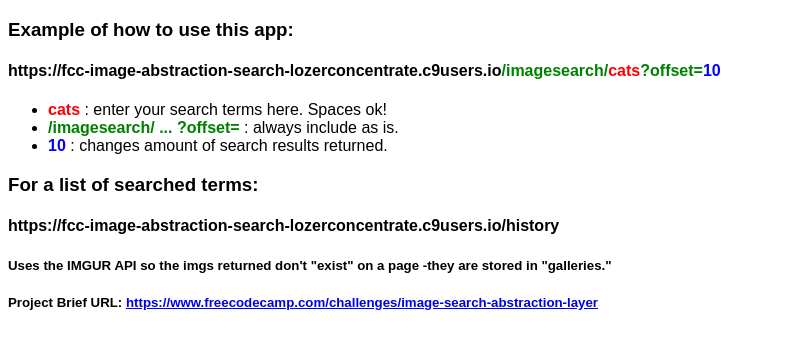
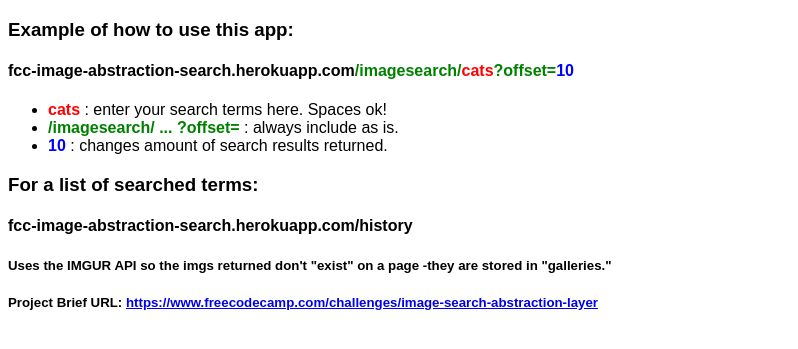
Before and after one commit to Lozerconcentrate/fcc-img-search, a website: page public/index.html in a window 1280 px wide. Shown: the part 61-410 px from the top of the page, without its empty margins (0-798 px from the left). Drawn offline with Linux system fonts and the light colour scheme.

Commit message:
updated index example base url

```diff
--- a/public/index.html
+++ b/public/index.html
@@ -7,14 +7,14 @@
     <body>
         <h1>freeCodeCamp: Image Search Abstraction Layer</h1>
         <h3>Example of how to use this app:</h3>
-        <h4>https://fcc-image-abstraction-search-lozerconcentrate.c9users.io<span class="query">/imagesearch/</span><span class="tag">cats</span><span class="query">?offset=</span><span class="page">10</span></h4>
+        <h4>fcc-image-abstraction-search.herokuapp.com<span class="query">/imagesearch/</span><span class="tag">cats</span><span class="query">?offset=</span><span class="page">10</span></h4>
         <ul>
             <li><span class="tag imp">cats</span> : enter your search terms here. Spaces ok!</li>
             <li><span class="query imp">/imagesearch/ ... ?offset=</span> : always include as is.</li>
             <li><span class="page imp">10</span> : changes amount of search results returned.</li>
         </ul>
         <h3>For a list of searched terms:</h3>
-        <h4>https://fcc-image-abstraction-search-lozerconcentrate.c9users.io/history</h4>
+        <h4>fcc-image-abstraction-search.herokuapp.com/history</h4>
         <h5>Uses the IMGUR API so the imgs returned don't "exist" on a page -they are stored in "galleries."</h5>
         <h5>Project Brief URL: <a href="https://www.freecodecamp.com/challenges/image-search-abstraction-layer" target="new">https://www.freecodecamp.com/challenges/image-search-abstraction-layer</a></h5>
     </body>
```
